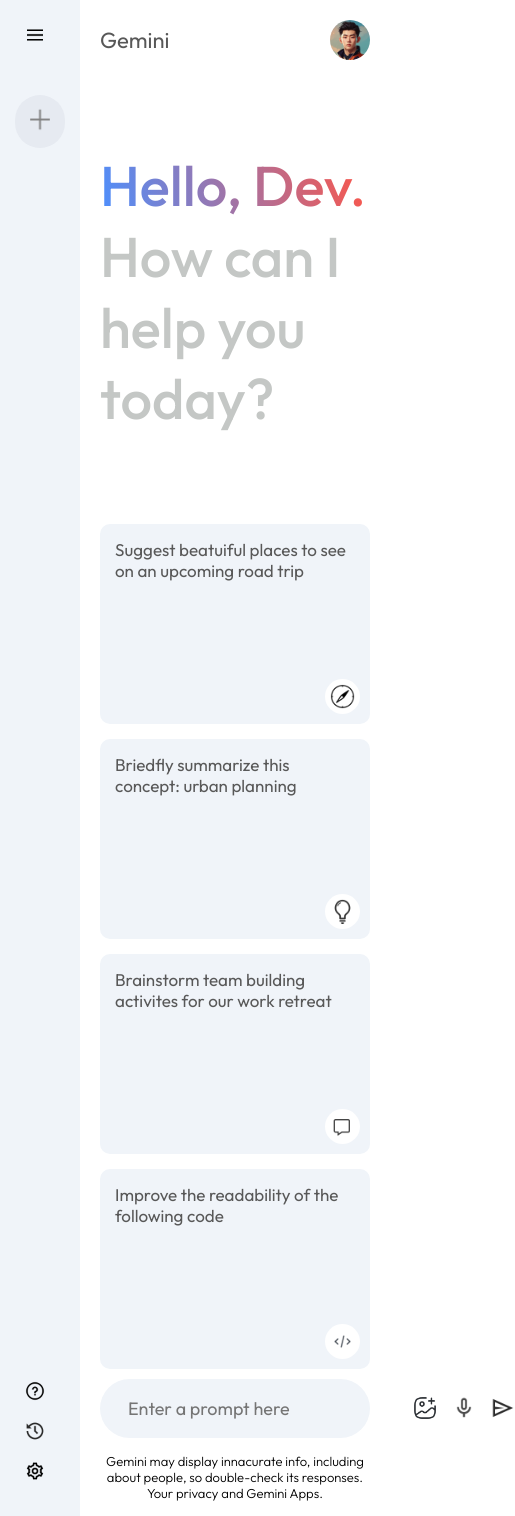
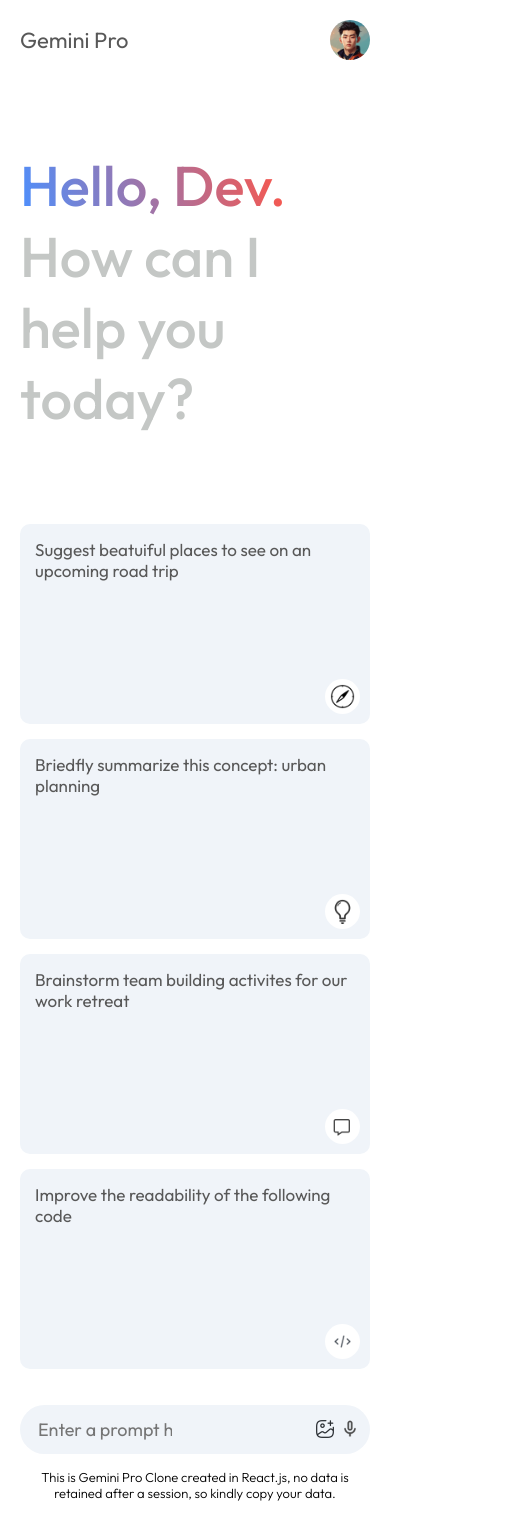
Before and after one commit to lior-tsah/gemini-clone, a React (Vite) app: page / in a window 390 px wide. Shown: the whole page, 515 px wide, since content can reach past the window. Built offline with nearby package versions, Linux system fonts and the light colour scheme.

Commit message:
completed feature to display chat result

```diff
--- a/src/components/Main/Main.css
+++ b/src/components/Main/Main.css
@@ -180,3 +180,22 @@
     font-weight: 300;
     line-height: 1.8;
 }
+
+@media (max-width: 600px) {
+    .main-bottom input{
+        flex: none;
+        width: 150px;
+    }
+
+    .main-bottom img{
+        width: 20px;
+    }
+
+    .search-box{
+        padding: 5px 10px;
+    }
+
+    .search-box div{
+        gap: 5px;
+    }
+}
--- a/src/components/Main/Main.jsx
+++ b/src/components/Main/Main.jsx
@@ -10,7 +10,7 @@
   return (
     <div className='main'>
         <div className="nav">
-            <p>Gemini</p>
+            <p>Gemini Pro</p>
             <img src={assets.user_icon} alt="" />
         </div>
         <div className="main-container">
@@ -68,11 +68,12 @@
                 <div>
                     <img src={assets.gallery_icon} alt="" />
                     <img src={assets.mic_icon} alt="" />
-                    <img onClick={() => onSent()} src={assets.send_icon} alt="" />
+                    { input ? <img onClick={() => onSent()} src={assets.send_icon} alt="" /> : null }
                 </div>
             </div>
             <p className='bottom-info'>
-                Gemini may display innacurate info, including about people, so double-check its responses. Your privacy and Gemini Apps.
+
+                This is Gemini Pro Clone created in React.js, no data is retained after a session, so kindly copy your data.
             </p>
             </div>
         </div>
--- a/src/components/Sidebar/Sidebar.css
+++ b/src/components/Sidebar/Sidebar.css
@@ -4,7 +4,7 @@
     flex-direction: column;
     justify-content: space-between;
     background-color: #f0f4f9;
-    padding: 25px 15px;
+    padding: 25px 18px;
 }
 
 .sidebar img{
@@ -20,9 +20,10 @@
 
 .sidebar .new-chat{
     margin-top: 50px;
-    display: inline-block;
+    display: flex;
     align-items: center;
     gap: 10px;
+    /* width: fit-content; */
     padding: 10px 15px;
     background-color: #e6eaf1;
     border-radius: 50px;
@@ -34,7 +35,7 @@
 .sidebar .recent {
     display: flex;
     flex-direction: column;
-
+    animation: fadeIn 1.5s;
 }
 
 .sidebar .recent-title{
@@ -66,3 +67,9 @@
     padding-right: 10px;
     cursor: pointer;
 }
+
+@media(max-width: 600px){
+    .sidebar{
+        display: none;
+    }
+}
--- a/src/components/Sidebar/Sidebar.jsx
+++ b/src/components/Sidebar/Sidebar.jsx
@@ -27,7 +27,7 @@
               return(
                   <div onClick={() => loadPrompt(item)} className="recent-entry">
                     <img src={assets.message_icon} alt="" />
-                    <p>{item.slice(0, 18)}...</p>
+                    <p>{item.slice(0, 22)}...</p>
               </div>
               )
             }) }
--- a/src/index.css
+++ b/src/index.css
@@ -10,4 +10,14 @@
 #root{
   min-height: 100vh;
   display: flex;
+  animation: fadeIn 1.5s;
 }
+
+@keyframes fadeIn {
+  0%{
+    opacity: 0;
+  }
+  100%{
+    opacity: 1;
+  }
+}
```
